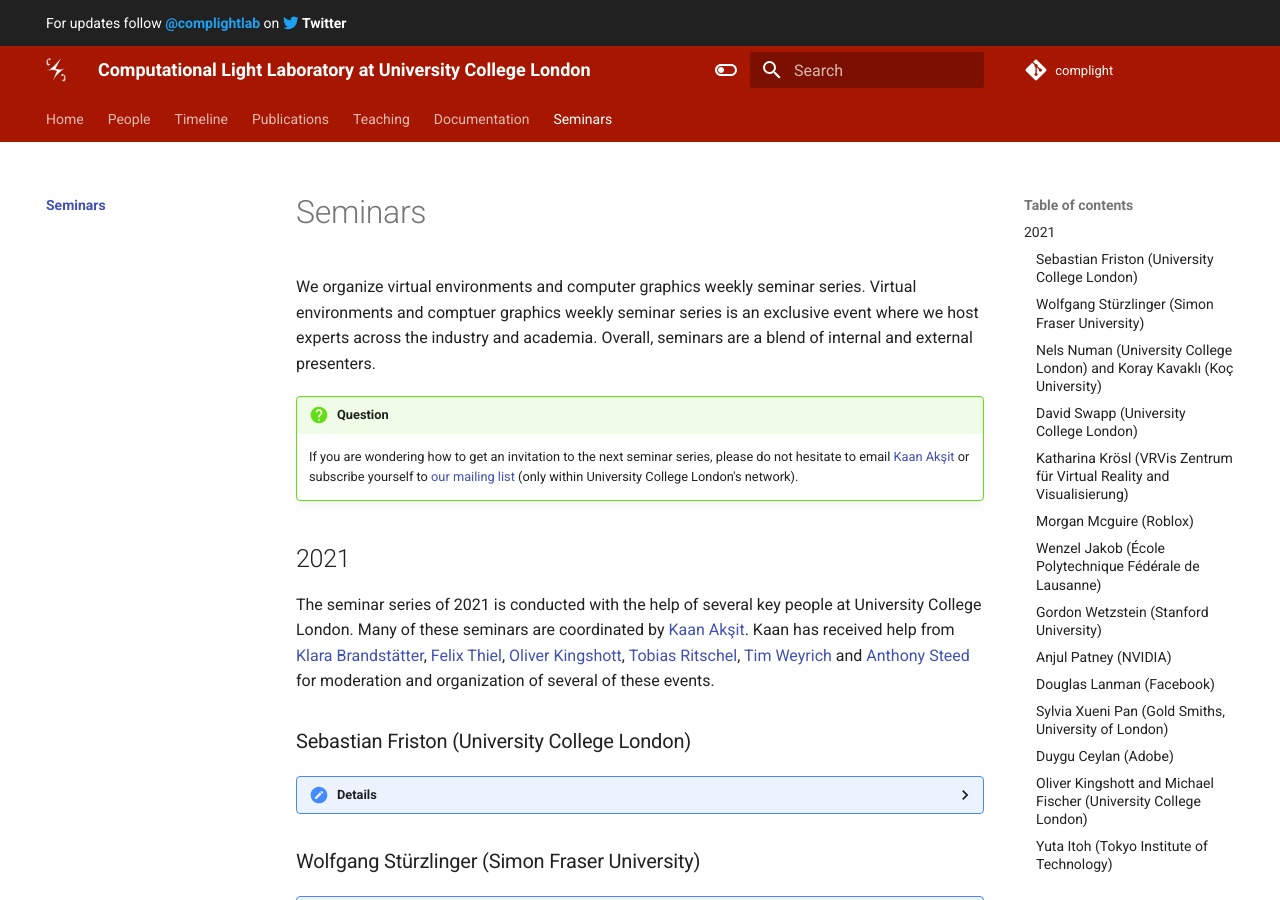
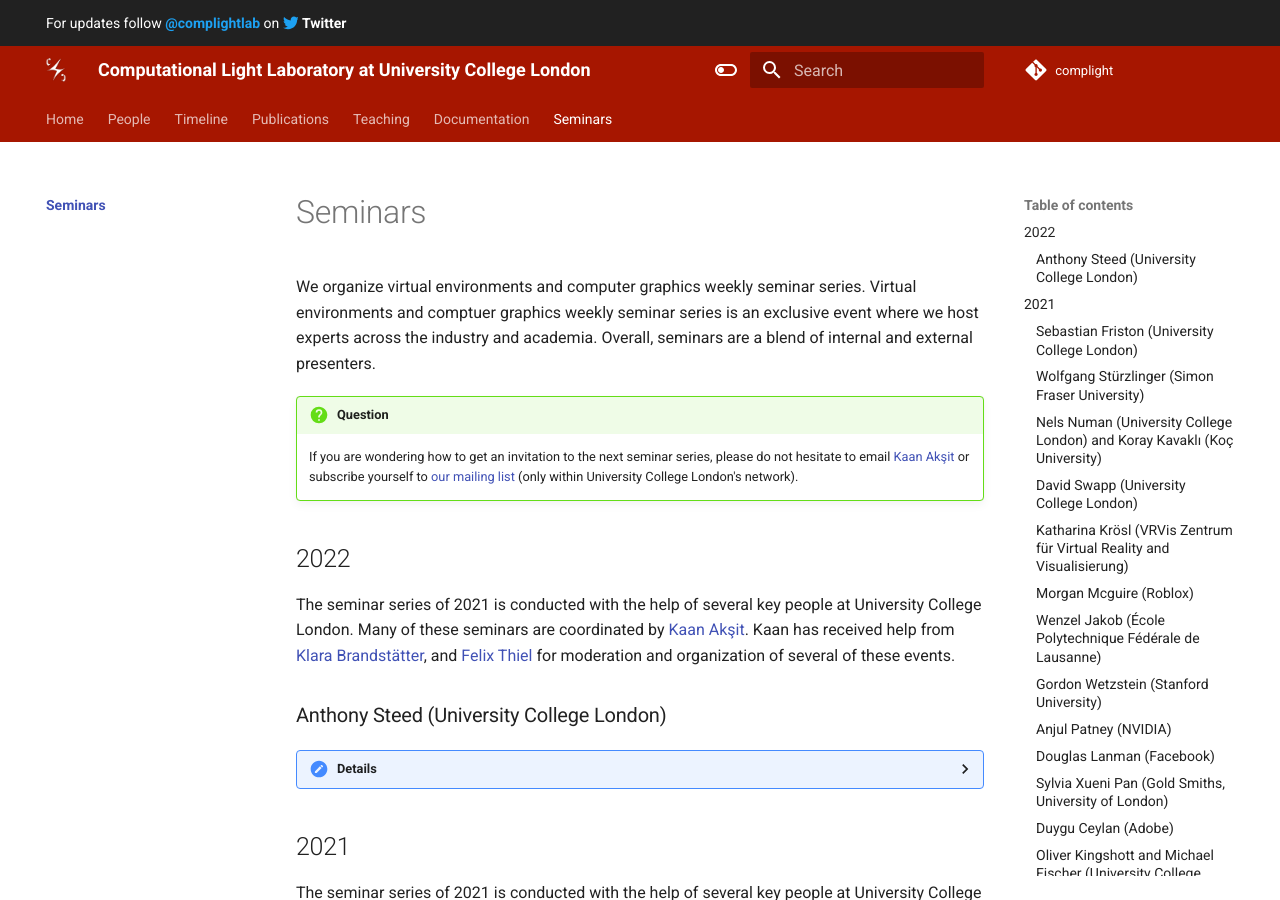
Before and after one commit to complight/complight.github.io, an MkDocs documentation site: the page built from docs/seminars/index.md, in a window 1280 px wide and 900 px high. Built offline with MkDocs 1.6.1 and Material for MkDocs 9.7.7, drawn with Linux system fonts in a browser that asks for light colours.

Commit message:
Updating the seminars page.

```diff
--- a/docs/seminars/index.md
+++ b/docs/seminars/index.md
@@ -5,6 +5,25 @@ Overall, seminars are a blend of internal and external presenters.
 
 !!! Question
     If you are wondering how to get an invitation to the next seminar series, please do not hesitate to email [Kaan Akşit](mailto:k.aksit@ucl.ac.uk) or subscribe yourself to [our mailing list](http://www.mailinglists.ucl.ac.uk/mailman/listinfo/vecg-seminars) (only within University College London's network).
+
+## 2022
+The seminar series of 2021 is conducted with the help of several key people at University College London.
+Many of these seminars are coordinated by [Kaan Akşit](https://kaanaksit.com).
+Kaan has received help from [Klara Brandstätter](https://www.linkedin.com/in/klara-brandst%C3%A4tter-79b72820b?lipi=urn%3Ali%3Apage%3Ad_flagship3_profile_view_base_contact_details%3BxbCdu1E4RmWqTPAsdCipMw%3D%3D), and [Felix Thiel](https://www.linkedin.com/in/felix-thiel-97a22215a?lipi=urn%3Ali%3Apage%3Ad_flagship3_profile_view_base_contact_details%3BGgHpsDNOTWeGPFWcUC5M6A%3D%3D) for moderation and organization of several of these events.
+
+### Anthony Steed (University College London)
+??? Details
+    **Date:**
+    2nd February 2022
+
+    **Presenter:** Anthony Steed, Professor at University College London
+
+
+    **Title:** So you want to build a Metaverse
+
+
+    **Watch:** [Recording (Password protected)](https://liveuclac-my.sharepoint.com/:v:/g/personal/ucackak_ucl_ac_uk/EZaBf_xBuN5Jk4_4CuIkwkcBv04hEnpeDX53fg-G8tkSXQ?e=eUsrD4)
+
 
 ## 2021
 The seminar series of 2021 is conducted with the help of several key people at University College London.
```
